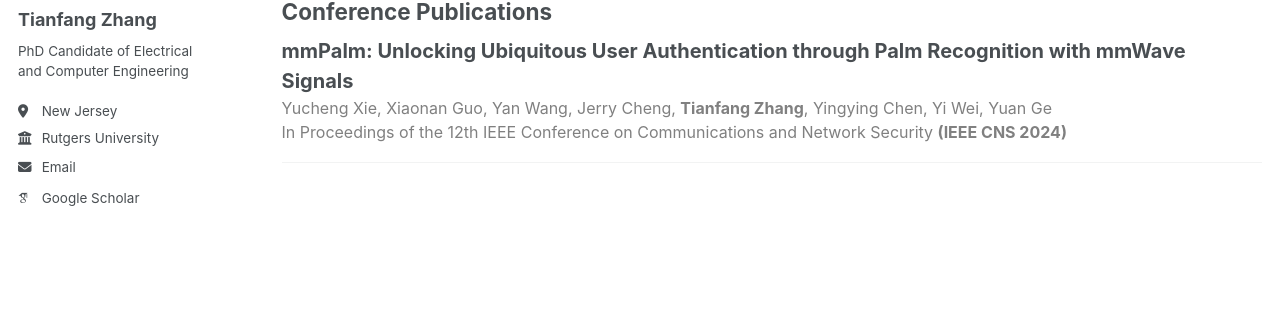
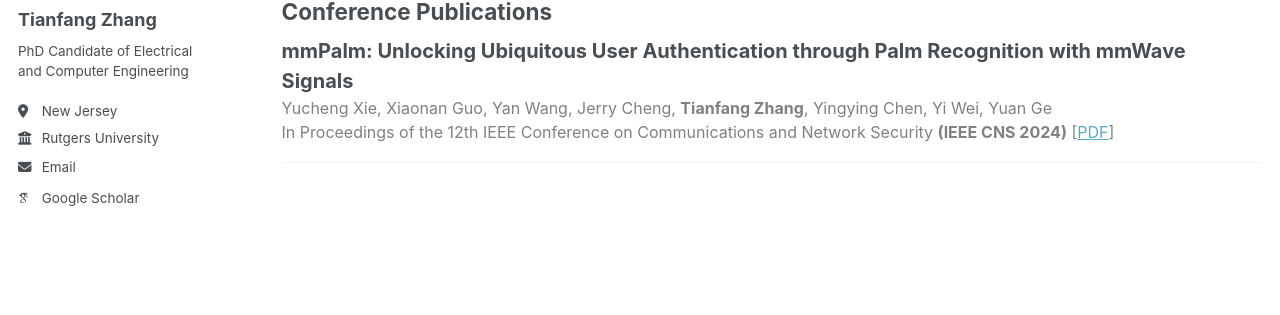
Before and after one commit to tianfang96/tianfang96.github.io, a Jekyll site: the page built from _pages/publications.html, in a window 1280 px wide. Shown: the part 241-556 px from the top of the page. Built offline with Jekyll 4.4.1, drawn with Linux system fonts in a browser that asks for light colours; some web fonts are replaced.

Commit message:
Update publications.html

```diff
--- a/_pages/publications.html
+++ b/_pages/publications.html
@@ -18,6 +18,6 @@ author_profile: true
   Yucheng Xie, Xiaonan Guo, Yan Wang, Jerry Cheng, <strong>Tianfang Zhang</strong>, Yingying Chen, Yi Wei, Yuan Ge
 </div>
 <div style="font-size: 16px; color: gray;">
-  In Proceedings of the 12th IEEE Conference on Communications and Network Security <strong>(IEEE CNS 2024)</strong>
+  In Proceedings of the 12th IEEE Conference on Communications and Network Security <strong>(IEEE CNS 2024)</strong> [<a href="URL">PDF</a>]
 </div>
 <hr>
```
